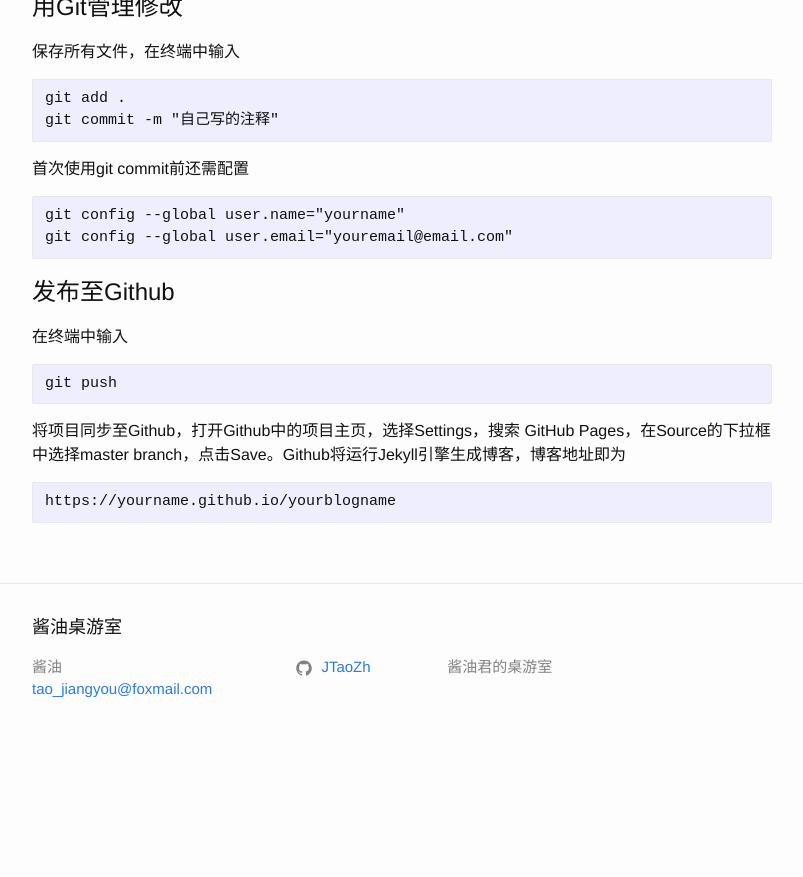
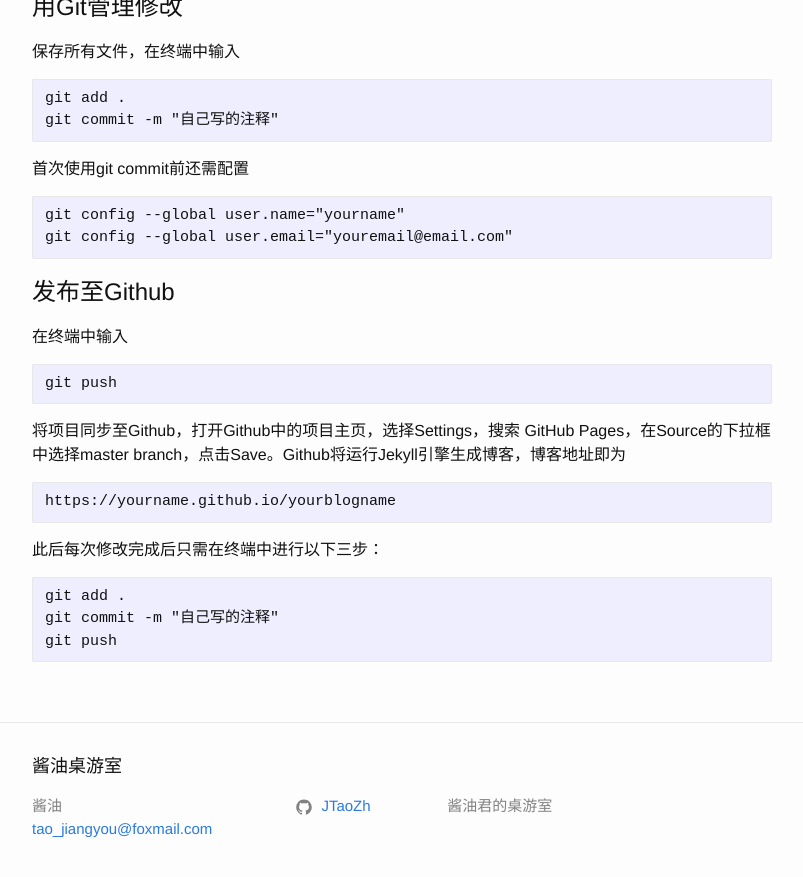
Before and after one commit to JTaoZh/boardgame, a Jekyll site: the page built from _posts/2017-08-29-jekyllPostGithub.md, in a window 1280 px wide and 900 px high, scrolled down 1147 px. Shown: the top 877 px of the window, without its empty margins (238-1041 px from the left). Built offline with Jekyll 4.4.1, drawn with Linux system fonts in a browser that asks for light colours; before the commit the page ends 1908 px from its top, so only the background shows below that.

Commit message:
little change post github

```diff
--- a/_posts/2017-08-29-jekyllPostGithub.md
+++ b/_posts/2017-08-29-jekyllPostGithub.md
@@ -61,3 +61,9 @@
 将项目同步至Github，打开Github中的项目主页，选择Settings，搜索 GitHub Pages，在Source的下拉框中选择master branch，点击Save。Github将运行Jekyll引擎生成博客，博客地址即为
 
     https://yourname.github.io/yourblogname
+
+此后每次修改完成后只需在终端中进行以下三步：
+
+    git add .
+    git commit -m "自己写的注释"
+    git push
```
